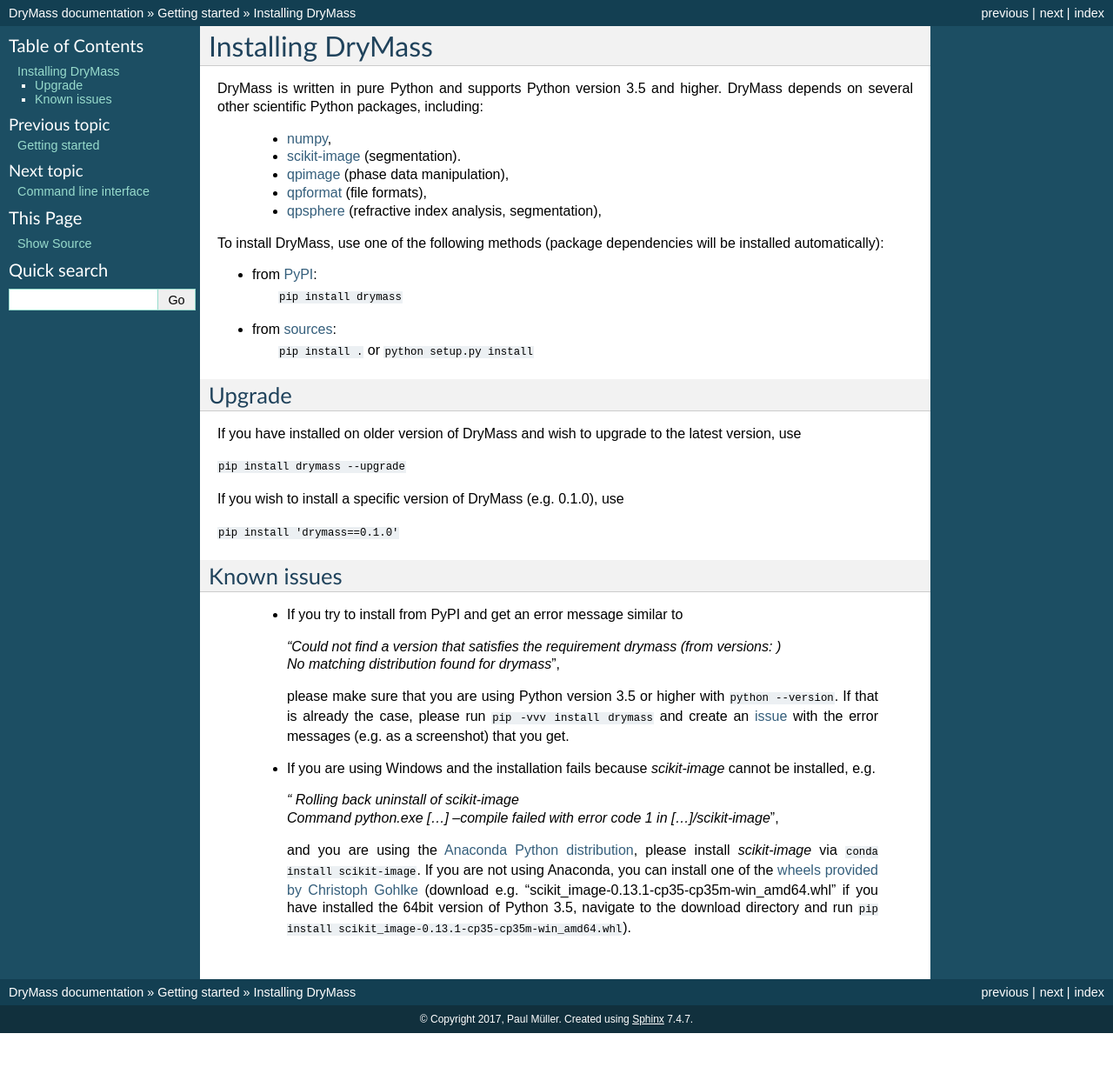
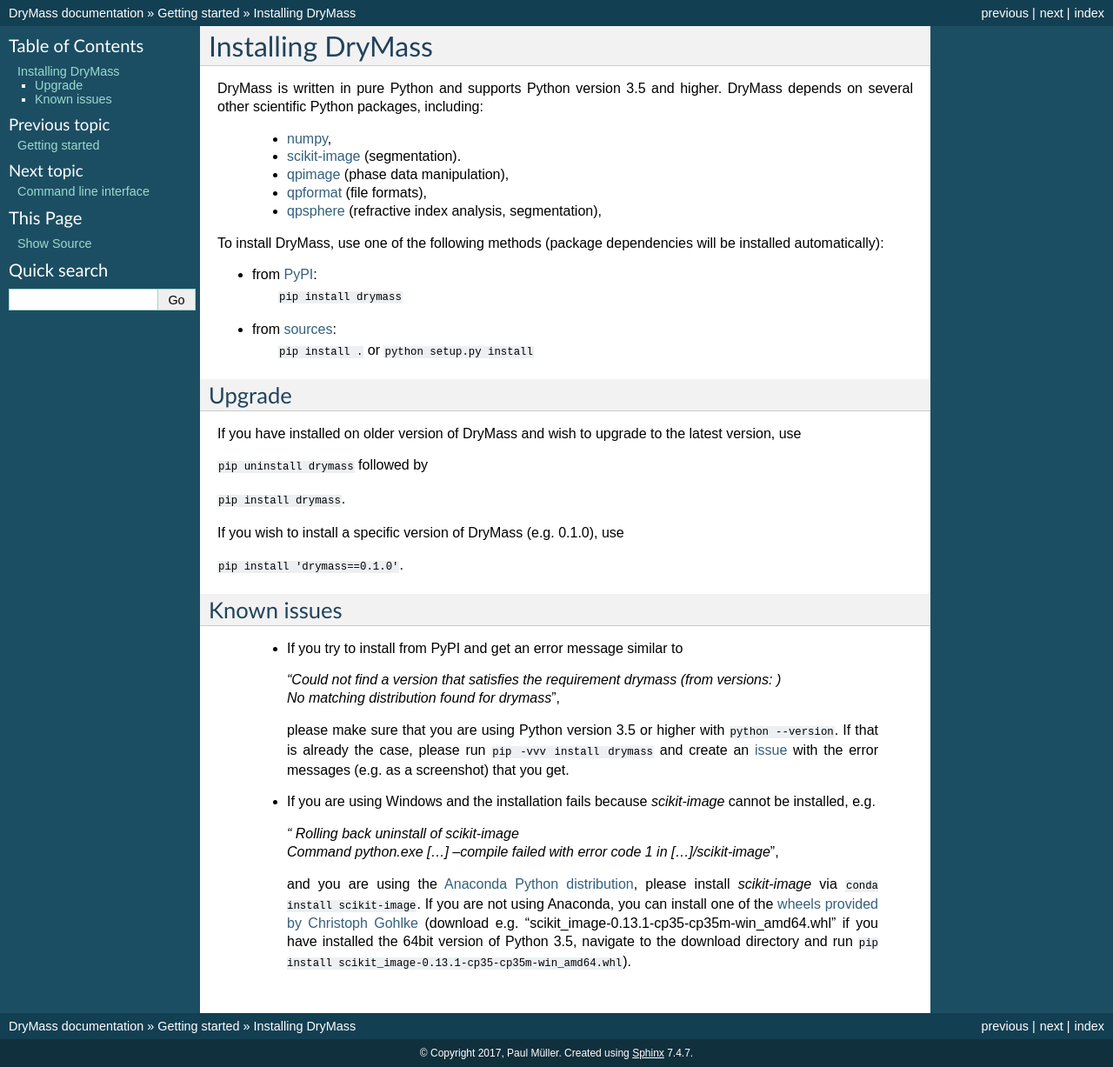
Before and after one commit to RI-imaging/DryMass, a Sphinx documentation site: the page built from docs/installation.rst, in a window 1280 px wide. Shown: the whole page at 87% size. Built offline with Sphinx 7.4.7, drawn with Linux system fonts in a browser that asks for light colours; pages that are not in the unit, such as notebooks, are missing from menus; the version number could not be read and is left out; before the commit the page ends 1188 px from its top, so only the background shows below that.

Commit message:
docs: update installation instructions

```diff
--- a/docs/installation.rst
+++ b/docs/installation.rst
@@ -29,11 +29,13 @@
 If you have installed on older version of DryMass and wish to upgrade
 to the latest version, use
 
-``pip install drymass --upgrade``
+``pip uninstall drymass`` followed by
+
+``pip install drymass``.
 
 If you wish to install a specific version of DryMass (e.g. 0.1.0), use
 
-``pip install 'drymass==0.1.0'``
+``pip install 'drymass==0.1.0'``.
 
 
 Known issues
```
